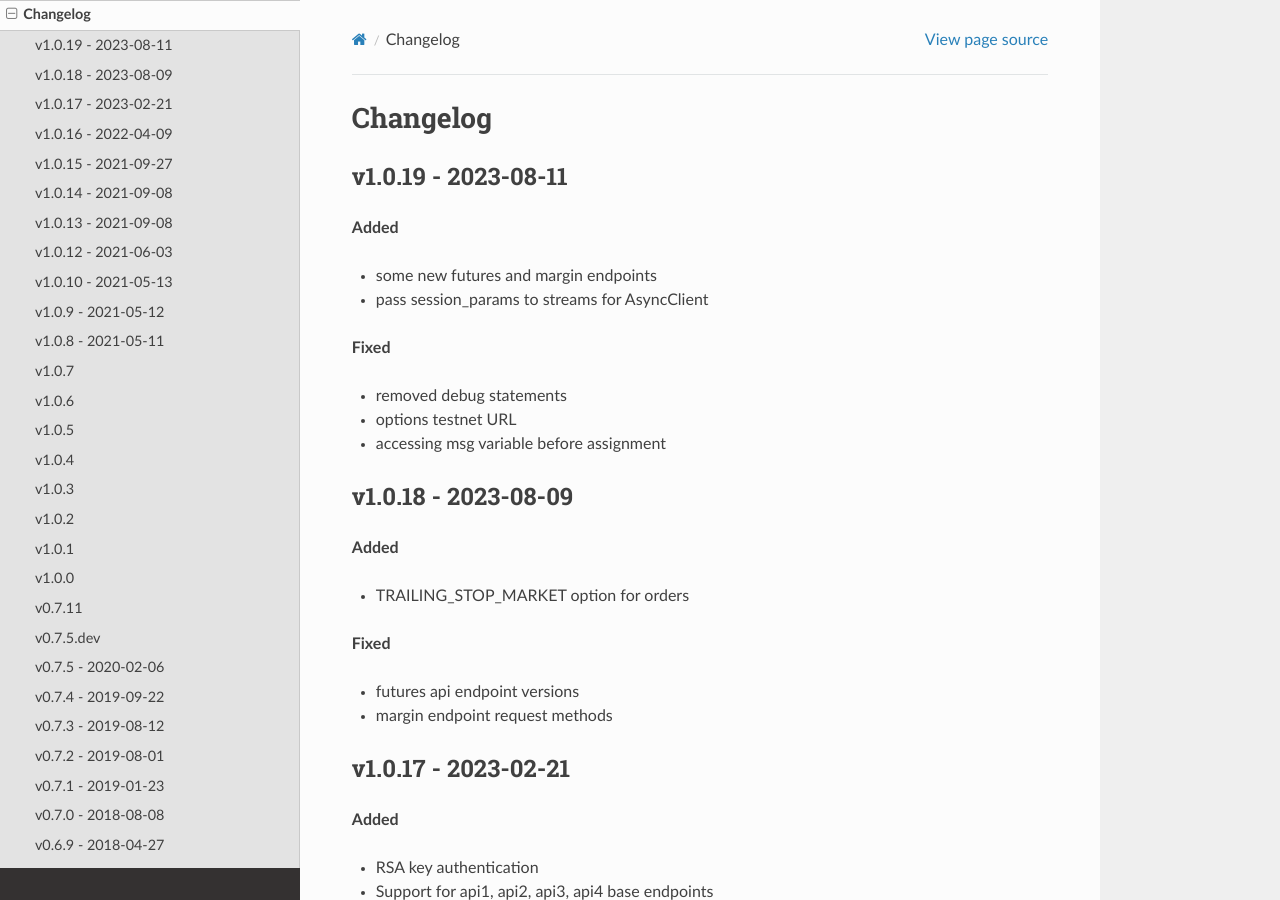
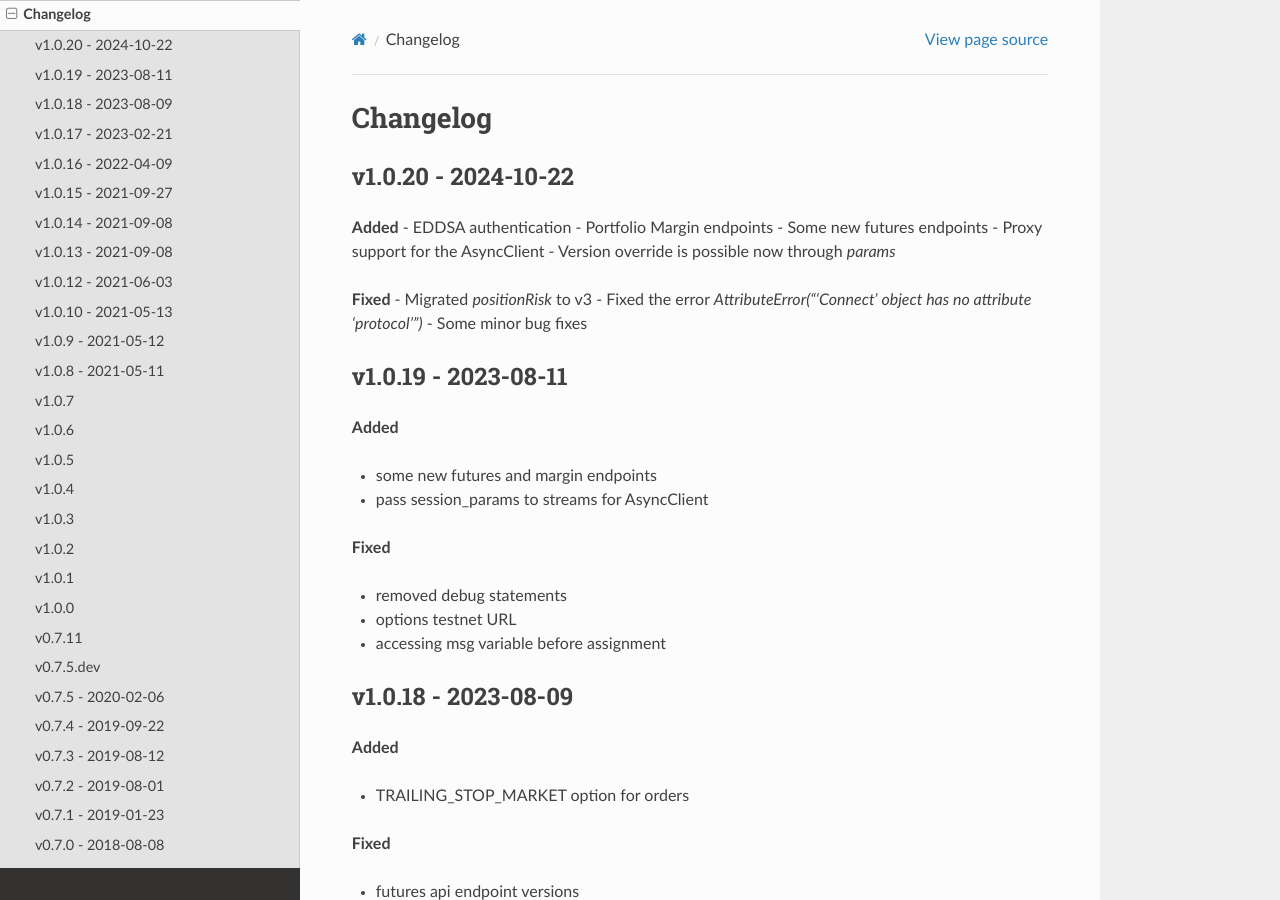
Before and after one commit to sammchardy/python-binance, a Sphinx documentation site: the page built from docs/changelog.rst, in a window 1280 px wide and 900 px high. Built offline with Sphinx 7.4.7 and the Read the Docs theme 3.1.0, drawn with Linux system fonts in a browser that asks for light colours; formulas are drawn with MathJax 3; pages that are not in the unit, such as notebooks, are missing from menus.

Commit message:
update changelog

```diff
--- a/docs/changelog.rst
+++ b/docs/changelog.rst
@@ -1,5 +1,20 @@
 Changelog
 =========
+
+v1.0.20 - 2024-10-22
+^^^^^^^^^^^^^^^^^^^^
+
+**Added**
+- EDDSA authentication
+- Portfolio Margin endpoints
+- Some new futures endpoints
+- Proxy support for the AsyncClient
+- Version override is possible now through `params`
+
+**Fixed**
+- Migrated `positionRisk` to v3
+- Fixed the error `AttributeError("'Connect' object has no attribute 'protocol'")`
+- Some minor bug fixes
 
 v1.0.19 - 2023-08-11
 ^^^^^^^^^^^^^^^^^^^^
```
